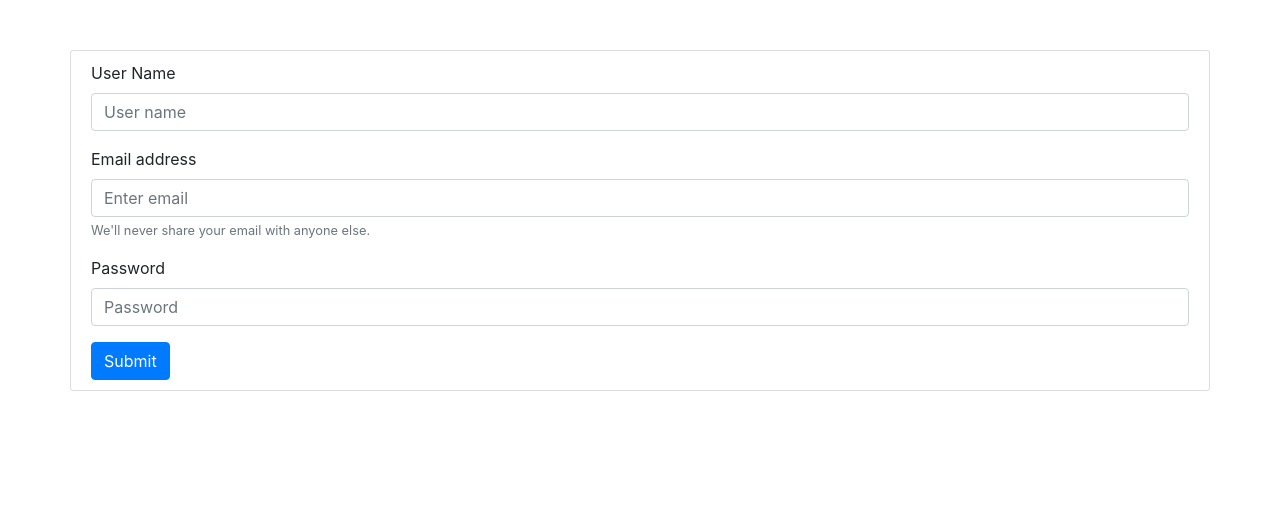
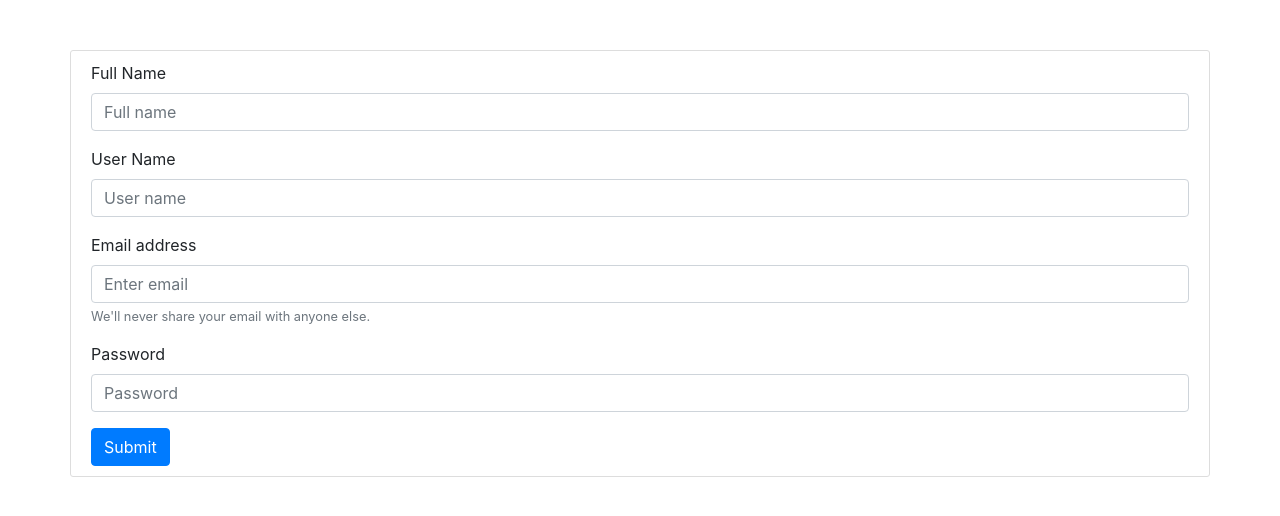
Before and after one commit to golipranayreddy/web-project1, a Flask app: template templates/register.html in a window 1280 px wide. Shown: the top 516 px of the page. Run offline with Flask 2, Linux system fonts and the light colour scheme; the template is opened without the code that fills it: most values are stand-ins (such as "Sample title", 1, 10 or a date in 2020); some libraries are stand-ins or nearby versions.

Commit message:
Register page with Database

```diff
--- a/application.py
+++ b/application.py
@@ -1,6 +1,12 @@
 from flask import Flask, render_template,request
+from flask_sqlalchemy import SQLAlchemy
+from models import *
 
 app = Flask(__name__)
+
+app.config["SQLALCHEMY_DATABASE_URI"] = "postgres://shbhdlrudoukbc:56b95ae93382d47bfe6f63214cd8fdd5bb7353e73867d0c6f1f09d5a390fc60a@ec2-54-165-36-134.compute-1.amazonaws.com:5432/d4e8h9gsq3giaq"
+app.config["SQLALCHEMY_TRACK_MODIFICATIONS"] = False
+db.init_app(app)
 
 @app.route('/')
 @app.route('/register')
@@ -9,9 +15,21 @@ def home():
 
 @app.route('/result', methods=['GET','POST'])
 def result():
-    name = request.form.get("user_name")
-    print(name)
-    return render_template('result.html', name=name)
+    full_name = request.form.get("FUll_name")
+    user_name = request.form.get("user_name")
+    email = request.form.get("email_name")
+    password = request.form.get("password_name")
+    user_obj = User(FullName = full_name, username = user_name, email = email, password = password)
+    db.session.add(user_obj)
+    db.session.commit()
+    return render_template('result.html', Username=user_name)
+
+@app.route('/admin')
+def admin():
+    data = User.query.all()
+    print(data[0].username)
+    return render_template('admin.html', data = data)
+
 
 if __name__ == "__main__":
     app.run(debug=True)
--- a/templates/base.html
+++ b/templates/base.html
@@ -2,16 +2,14 @@
 <html lang="en" dir="ltr">
   <head>
     <meta charset="utf-8">
-    <title>Registration page</title>
+    <title>{{title_name}}</title>
 
-    <!-- The bootstrap css link -->
     <link rel="stylesheet" href="https://stackpath.bootstrapcdn.com/bootstrap/4.4.1/css/bootstrap.min.css" integrity="sha384-Vkoo8x4CGsO3+Hhxv8T/Q5PaXtkKtu6ug5TOeNV6gBiFeWPGFN9MuhOf23Q9Ifjh" crossorigin="anonymous">
     <link rel="stylesheet" href="/static/main_style.css">
   </head>
   <body>
     {%  block content %} {% endblock %}
 
-    <!-- the bootstrap script link -->
     <script src="https://code.jquery.com/jquery-3.4.1.slim.min.js" integrity="sha384-J6qa4849blE2+poT4WnyKhv5vZF5SrPo0iEjwBvKU7imGFAV0wwj1yYfoRSJoZ+n" crossorigin="anonymous"></script>
     <script src="https://cdn.jsdelivr.net/npm/popper.js@1.16.0/dist/umd/popper.min.js" integrity="sha384-Q6E9RHvbIyZFJoft+2mJbHaEWldlvI9IOYy5n3zV9zzTtmI3UksdQRVvoxMfooAo" crossorigin="anonymous"></script>
     <script src="https://stackpath.bootstrapcdn.com/bootstrap/4.4.1/js/bootstrap.min.js" integrity="sha384-wfSDF2E50Y2D1uUdj0O3uMBJnjuUD4Ih7YwaYd1iqfktj0Uod8GCExl3Og8ifwB6" crossorigin="anonymous"></script>
--- a/templates/register.html
+++ b/templates/register.html
@@ -6,17 +6,21 @@
       <div class="col-12">
         <form action={{ url_for('result') }} method="post">
           <div class="form-group">
-            <label for="exampleInputUsername">User Name</label>
-            <input type="text" name="user_name" class="form-control" id="exampleInputusername" placeholder="User name">
+            <label for="InputFullName_id">Full Name</label>
+            <input type="text" name="FUll_name" class="form-control" id="InputFullName_id" placeholder="Full name">
           </div>
           <div class="form-group">
-            <label for="exampleInputEmail1">Email address</label>
-            <input type="email" name="email_name" class="form-control" id="exampleInputEmail1" aria-describedby="emailHelp" placeholder="Enter email">
+            <label for="InputUsername_id">User Name</label>
+            <input type="text" name="user_name" class="form-control" id="Inputusername_id" placeholder="User name">
+          </div>
+          <div class="form-group">
+            <label for="InputEmail1_id">Email address</label>
+            <input type="email" name="email_name" class="form-control" id="InputEmail1_id" aria-describedby="emailHelp" placeholder="Enter email">
             <small id="emailHelp" class="form-text text-muted">We'll never share your email with anyone else.</small>
           </div>
           <div class="form-group">
-            <label for="exampleInputPassword1">Password</label>
-            <input type="password" name="password_name" class="form-control" id="exampleInputPassword1" placeholder="Password">
+            <label for="InputPassword1_id">Password</label>
+            <input type="password" name="password_name" class="form-control" id="InputPassword1_id" placeholder="Password">
           </div>
           <button type="submit" class="btn btn-primary">Submit</button>
         </form>
--- a/templates/result.html
+++ b/templates/result.html
@@ -4,7 +4,7 @@
   <div class="container body-section">
     <div class="row">
       <div class="col-12">
-        <h4>Name: {{ name }}</h4>
+        <h4>Name: {{ Username }}</h4>
       </div>
     </div>
   </div>
```
Also changed, not shown: create.py (added, +17 -0 lines), models.py (added, +10 -0 lines), templates/admin.html (added, +23 -0 lines), users.py (added, +20 -0 lines).
